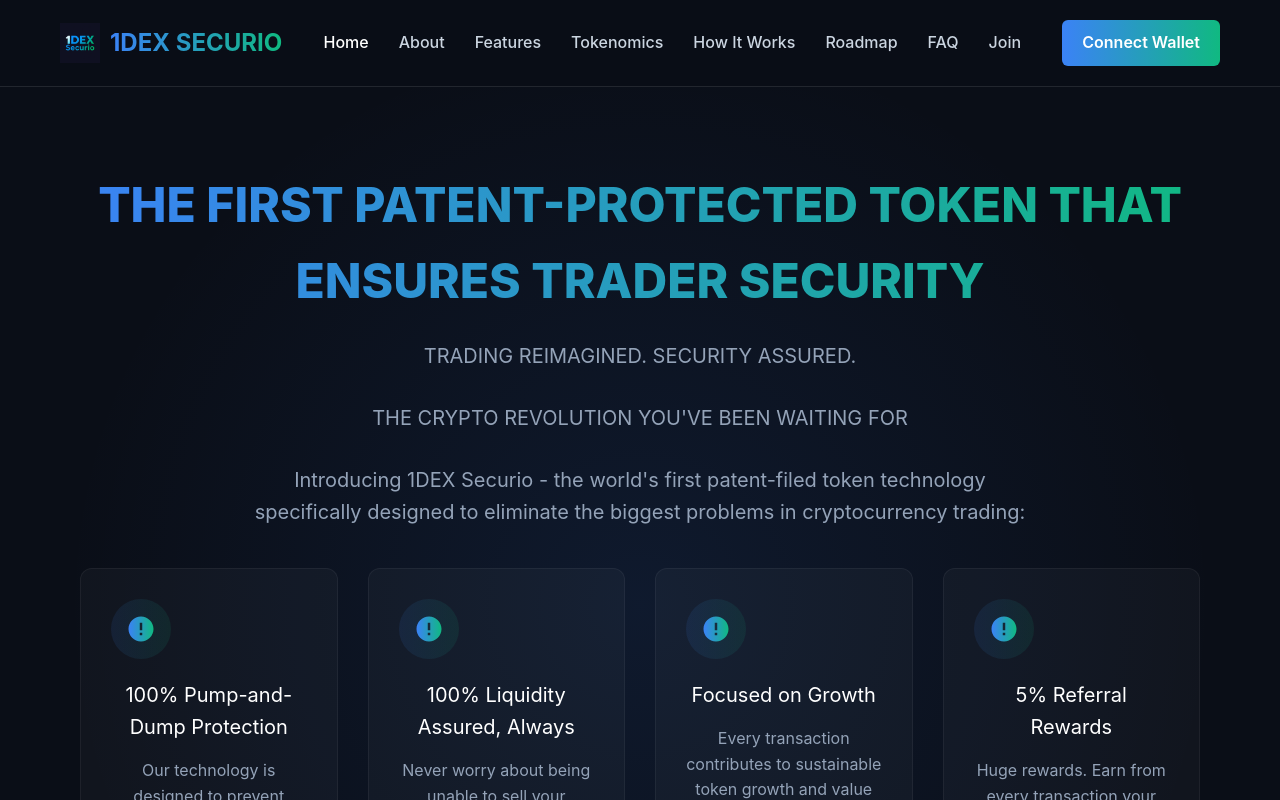
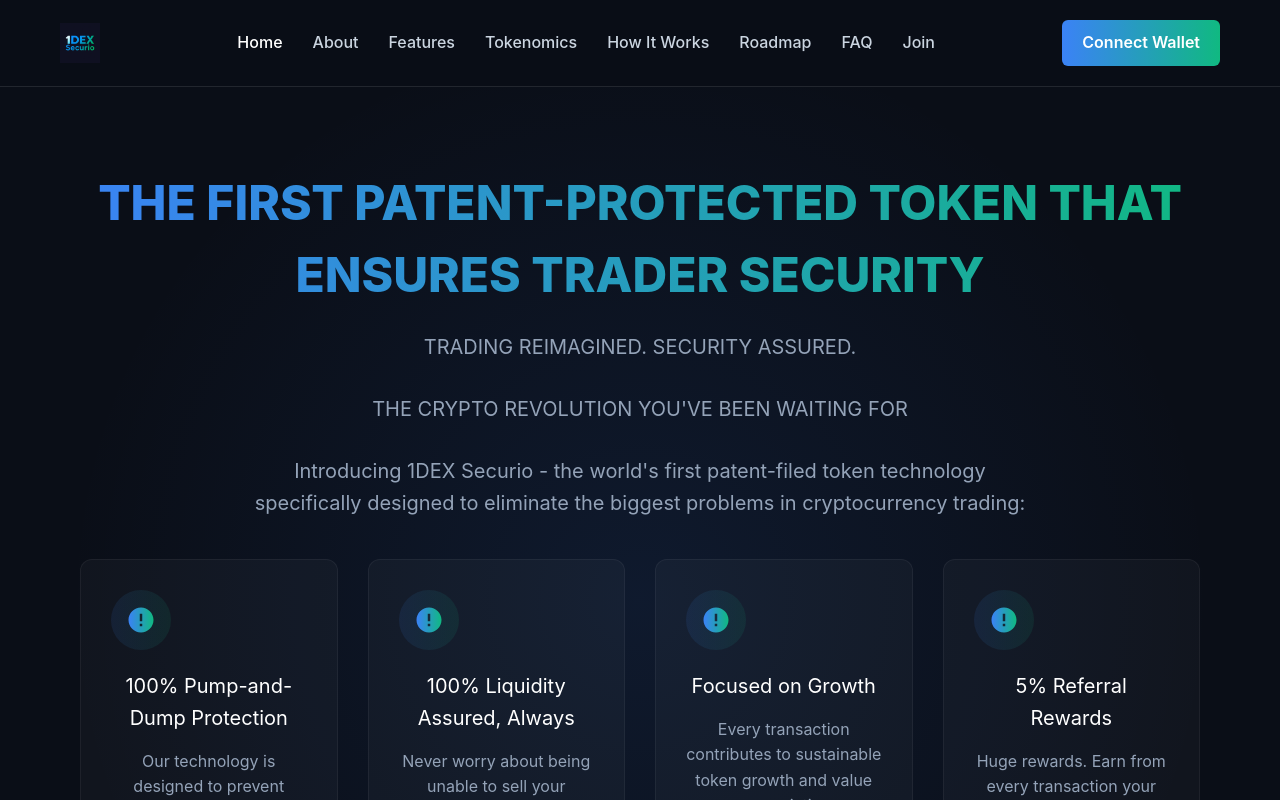
Before and after one commit to gauravgangwarweb/1dex, a React (Vite) app: page / in a window 1280 px wide. Shown: the top 800 px of the page. Built offline with nearby package versions, Linux system fonts and the light colour scheme.

Commit message:
fix: Update Navbar component structure and add missing nav links

```diff
--- a/src/ui/Navbar.tsx
+++ b/src/ui/Navbar.tsx
@@ -5,26 +5,52 @@
     <header>
       <div className="container">
         <nav>
-        <div className="logo">
-          <img loading="lazy" src="/logo.png" alt="1DEX Securio Logo" />
-          <h1>1DEX SECURIO</h1>
-        </div>
-        <div className="hamburger">
-          <svg xmlns="http://www.w3.org/2000/svg" width="24" height="24" viewBox="0 0 24 24" fill="none" stroke="currentColor" stroke-width="2" stroke-linecap="round" stroke-linejoin="round">
+          {/* <div className="hamburger">
+            <svg
+              xmlns="http://www.w3.org/2000/svg"
+              width="24"
+              height="24"
+              viewBox="0 0 24 24"
+              fill="none"
+              stroke="currentColor"
+              stroke-width="2"
+              stroke-linecap="round"
+              stroke-linejoin="round"
+            >
               <line x1="3" y1="12" x2="21" y2="12"></line>
               <line x1="3" y1="6" x2="21" y2="6"></line>
               <line x1="3" y1="18" x2="21" y2="18"></line>
             </svg>
+          </div> */}
+          <div className="logo">
+            <img loading="lazy" src="/logo.png" alt="1DEX Securio Logo" />
+            <h1 className="hidden">1DEX SECURIO</h1>
           </div>
           <div className="nav-links">
-          <a href="/" className="nav-link active">Home</a>
-          <a href="/about" className="nav-link">About</a>
-          <a href="/features" className="nav-link">Features</a>
-          <a href="/tokenomics" className="nav-link">Tokenomics</a>
-          <a href="/how-it-works" className="nav-link">How It Works</a>
-          <a href="/roadmap" className="nav-link">Roadmap</a>
-          <a href="/faq" className="nav-link">FAQ</a>
-          <a href="/join" className="nav-link">Join</a>
+            <a href="/" className="nav-link active">
+              Home
+            </a>
+            <a href="/about" className="nav-link">
+              About
+            </a>
+            <a href="/features" className="nav-link">
+              Features
+            </a>
+            <a href="/tokenomics" className="nav-link">
+              Tokenomics
+            </a>
+            <a href="/how-it-works" className="nav-link">
+              How It Works
+            </a>
+            <a href="/roadmap" className="nav-link">
+              Roadmap
+            </a>
+            <a href="/faq" className="nav-link">
+              FAQ
+            </a>
+            <a href="/join" className="nav-link">
+              Join
+            </a>
           </div>
           <button className="connect-btn">Connect Wallet</button>
         </nav>
--- a/src/ui/home/Hero.tsx
+++ b/src/ui/home/Hero.tsx
@@ -13,7 +13,7 @@
       </svg>
       <div className="hero-background"></div>
       <div className="container">
-        <h2>THE FIRST PATENT-PROTECTED TOKEN THAT ENSURES TRADER SECURITY</h2>
+        <h2 className="text-base">THE FIRST PATENT-PROTECTED TOKEN THAT ENSURES TRADER SECURITY</h2>
         <p>TRADING REIMAGINED. SECURITY ASSURED.</p>
         <p>THE CRYPTO REVOLUTION YOU'VE BEEN WAITING FOR</p>
 
```
Lines whose indentation alone changed are shown as unchanged.
